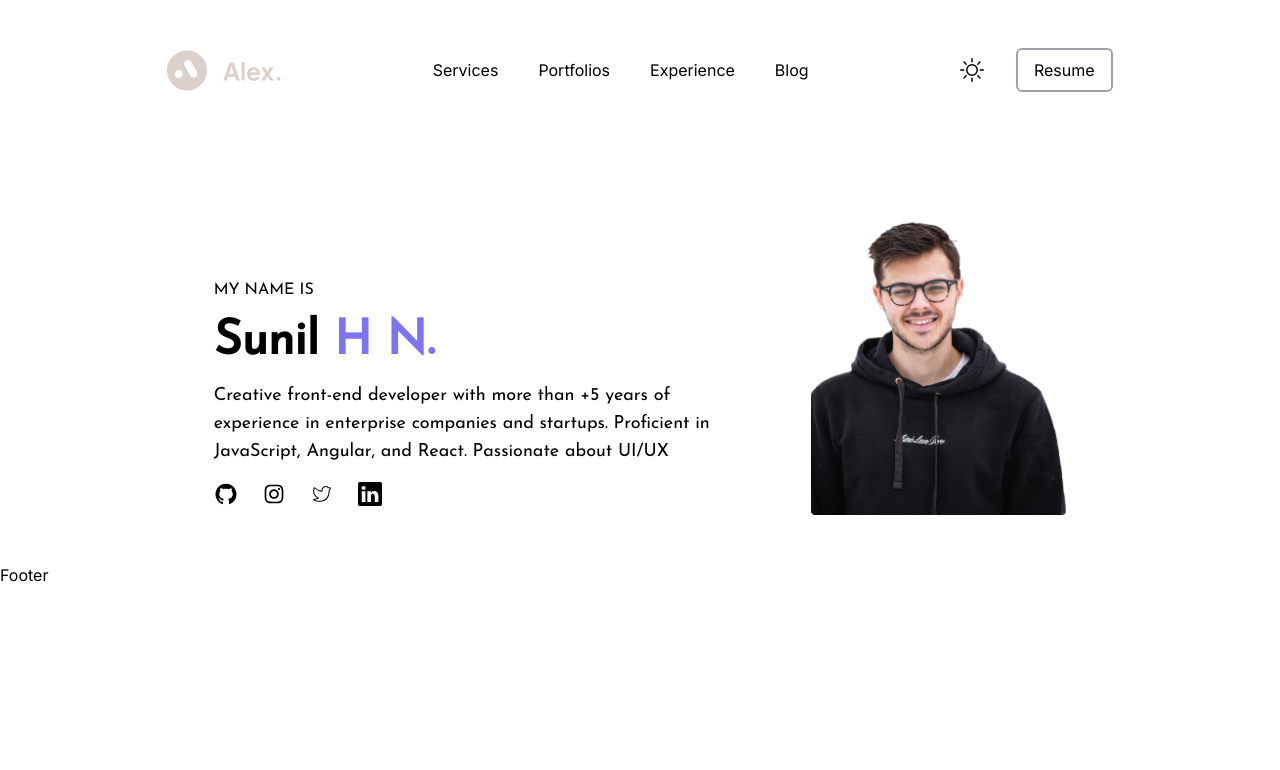
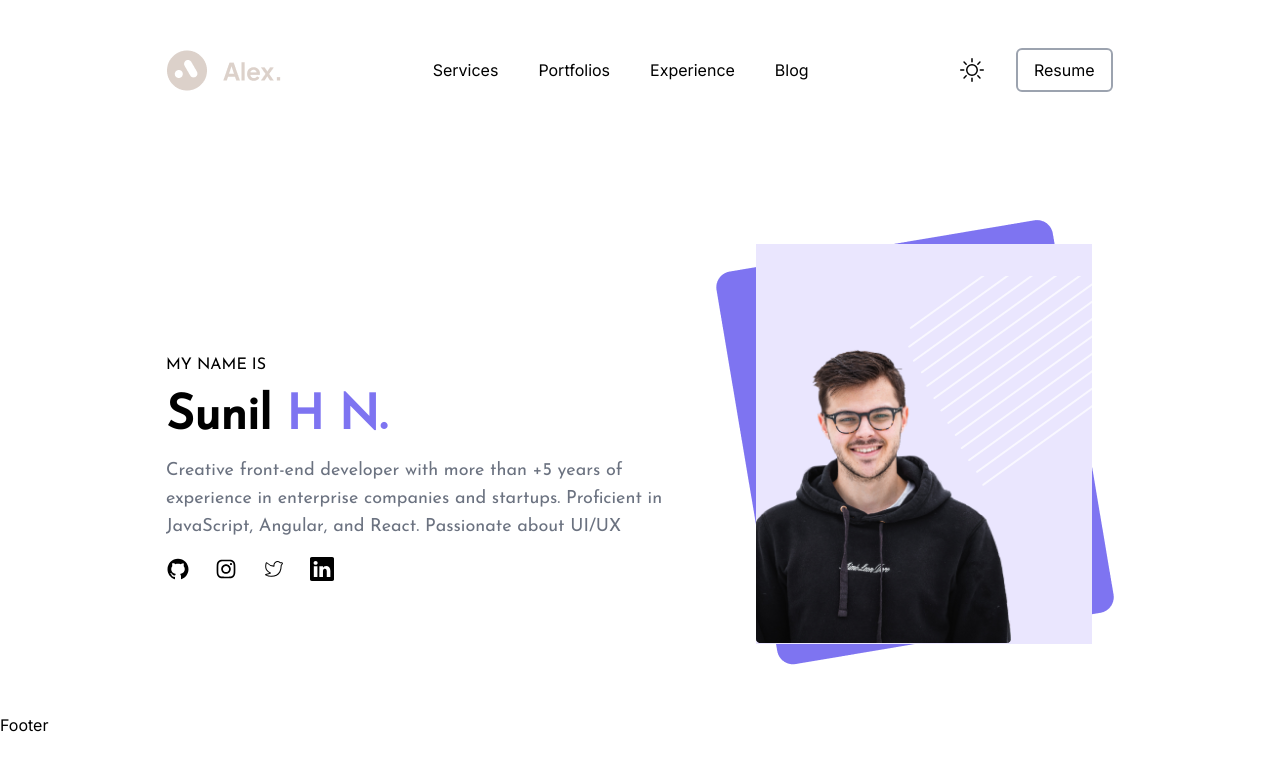
Before and after one commit to sunilhn27/pro, a Next.js app: page / in a window 1280 px wide. Shown: the top 770 px of the page. Built offline with nearby package versions, Linux system fonts and the light colour scheme.

Commit message:
changes in Pics

```diff
--- a/src/components/Hero.js
+++ b/src/components/Hero.js
@@ -16,7 +16,7 @@ function Hero() {
                 <div className='text-4xl md:text-5xl font-semibold'>
                     <p>Sunil <span className='text-[#7E74F1]'>H N.</span></p>
                 </div>
-                <p className='w-[95%] md:w-[510px] lg:text-lg'>Creative front-end developer with more than +5 years of experience in enterprise companies and startups. Proficient in JavaScript, Angular, and React. Passionate about UI/UX</p>
+                <p className='w-[95%] md:w-[510px] lg:text-lg text-gray-500'>Creative front-end developer with more than +5 years of experience in enterprise companies and startups. Proficient in JavaScript, Angular, and React. Passionate about UI/UX</p>
                 <div className='flex space-x-6'>
                     <AiFillGithub className='w-6 h-6' />
                     <AiOutlineInstagram className='w-6 h-6' />
@@ -27,7 +27,12 @@ function Hero() {
 
 
             <div className=' mb-12 flex justify-center'>
-                <Image src={Pic} className='' />
+            <div className='relative'>
+                        <Image src={Back} className='' />
+                        <div className='w-[336px] h-[400px] bg-[#EAE6FE] absolute top-6 left-10'></div>
+                        <Image src={Lines} className='absolute top-14 left-48'/>
+                        <Image src={Pic} className='absolute top-32 left-10' />
+                    </div>
 
             </div>
 
```
